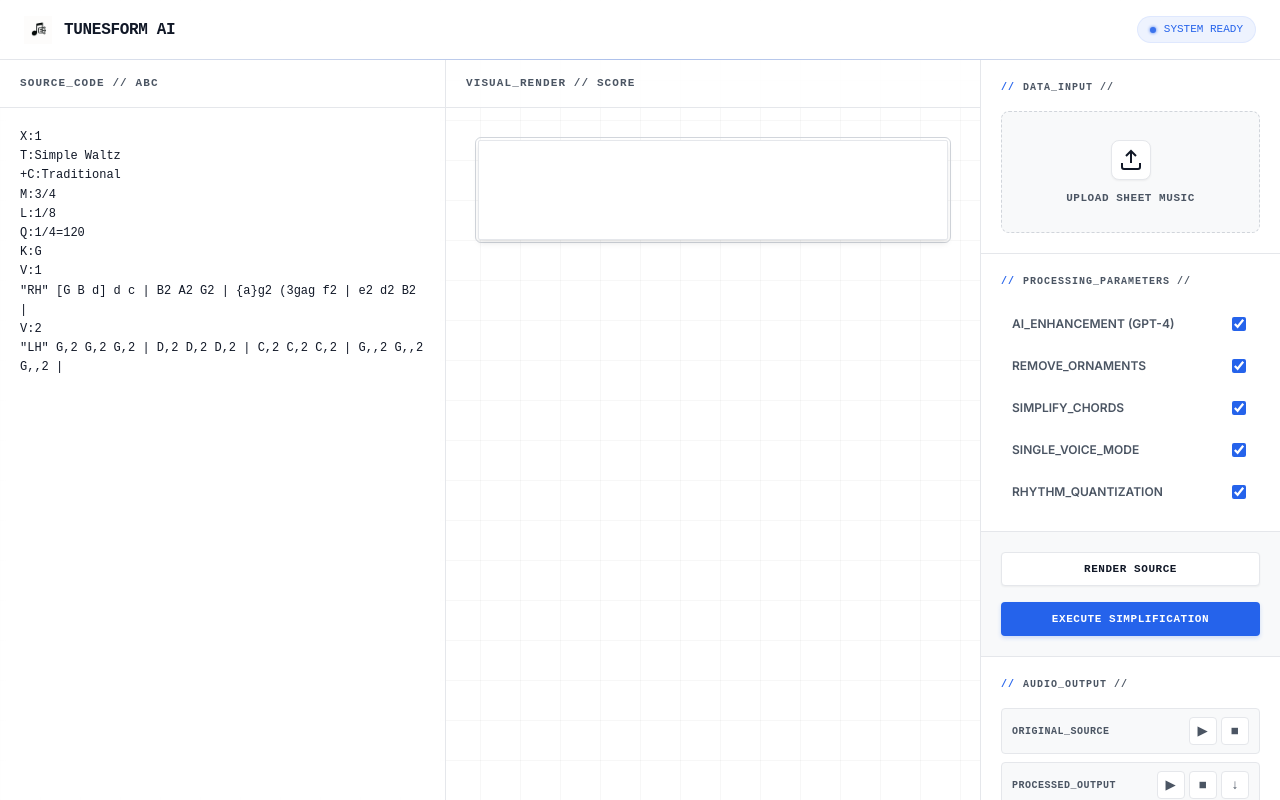
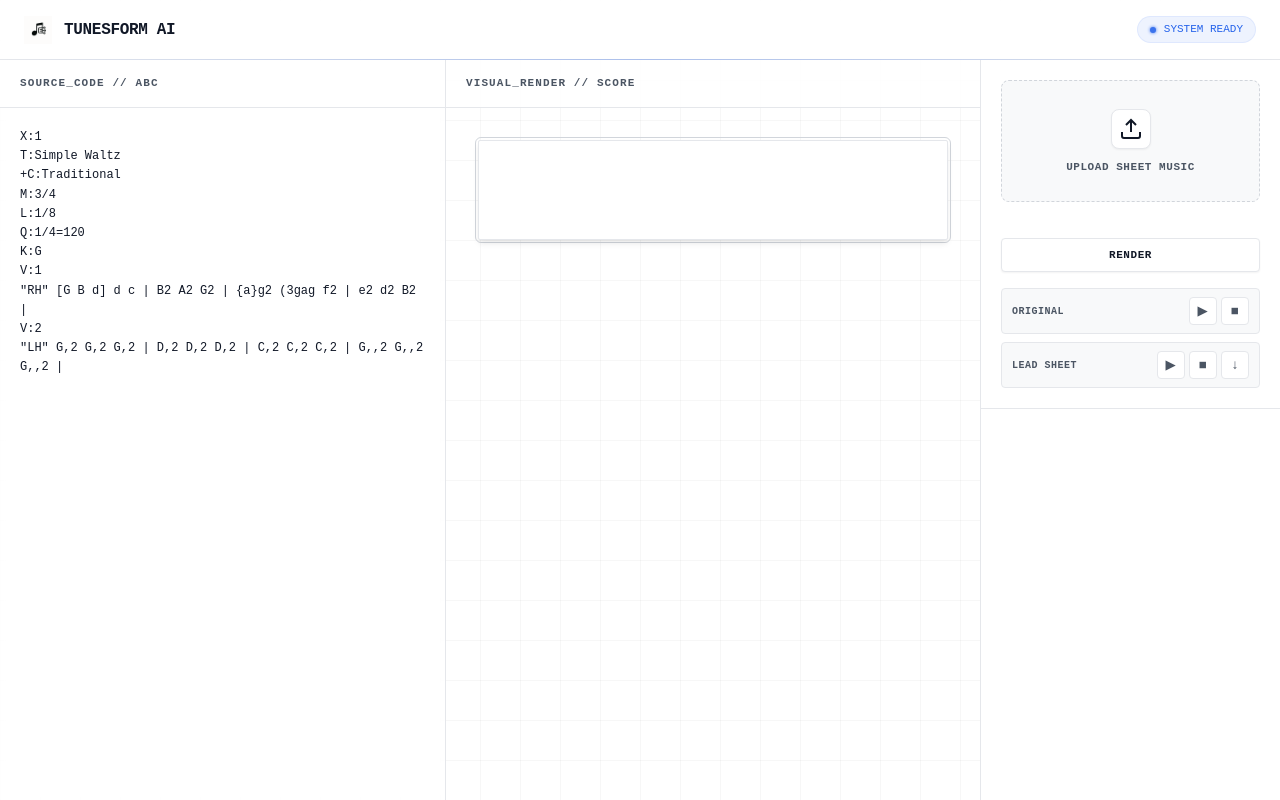
Before and after one commit to zach3141592/Cursor-For-Music-Arranging, a Next.js app: page /arrange in a window 1280 px wide. Built offline with nearby package versions, Linux system fonts and the light colour scheme.

Commit message:
feat: render

```diff
--- a/app/arrange/page.tsx
+++ b/app/arrange/page.tsx
@@ -462,10 +462,9 @@ export default function Home() {
           </section>
         </div>
 
-        {/* Left Sidebar - Settings */}
+        {/* Sidebar */}
         <aside className="sidebar">
           <div className="sidebar-section">
-            <h3 className="sidebar-title">DATA_INPUT //</h3>
             <button
               className="btn-upload-full"
               onClick={handleUploadClick}
@@ -478,7 +477,7 @@ export default function Home() {
                   <line x1="12" y1="3" x2="12" y2="15"/>
                 </svg>
               </div>
-              <span>{isUploading ? 'ANALYZING INPUT...' : 'UPLOAD SHEET MUSIC'}</span>
+              <span>{isUploading ? 'ANALYZING...' : 'UPLOAD SHEET MUSIC'}</span>
             </button>
             <input
               ref={fileInputRef}
@@ -490,7 +489,7 @@ export default function Home() {
             {uploadedImage && (
               <div className="sidebar-preview">
                 <div className="preview-header">
-                  <span>INPUT_PREVIEW</span>
+                  <span>PREVIEW</span>
                   <button className="btn-icon btn-close" onClick={clearUploadedImage} title="Clear">×</button>
                 </div>
                 <img src={uploadedImage} alt="Uploaded sheet music" />
@@ -504,88 +503,32 @@ export default function Home() {
                     {processingInfo.map((info, i) => (
                       <div key={`proc-${i}`} className="terminal-line">EXEC: {info}</div>
                     ))}
-                    <div className="terminal-line">Ready for processing.</div>
+                    <div className="terminal-line">Ready.</div>
                   </div>
                 )}
               </div>
             )}
-          </div>
 
-          <div className="sidebar-section">
-            <h3 className="sidebar-title">PROCESSING_PARAMETERS //</h3>
-            <div className="settings-list">
-              <label className="setting-toggle">
-                <span className="toggle-label">AI_ENHANCEMENT (GPT-4)</span>
-                <input
-                  type="checkbox"
-                  checked={settings.useAI}
-                  onChange={(e) => setSettings({...settings, useAI: e.target.checked})}
-                />
-              </label>
-              <label className="setting-toggle">
-                <span className="toggle-label">REMOVE_ORNAMENTS</span>
-                <input
-                  type="checkbox"
-                  checked={settings.removeOrnaments}
-                  onChange={(e) => setSettings({...settings, removeOrnaments: e.target.checked})}
-                />
-              </label>
-              <label className="setting-toggle">
-                <span className="toggle-label">SIMPLIFY_CHORDS</span>
-                <input
-                  type="checkbox"
-                  checked={settings.reduceChords}
-                  onChange={(e) => setSettings({...settings, reduceChords: e.target.checked})}
-                />
-              </label>
-              <label className="setting-toggle">
-                <span className="toggle-label">SINGLE_VOICE_MODE</span>
-                <input
-                  type="checkbox"
-                  checked={settings.dropSecondaryVoices}
-                  onChange={(e) => setSettings({...settings, dropSecondaryVoices: e.target.checked})}
-                />
-              </label>
-              <label className="setting-toggle">
-                <span className="toggle-label">RHYTHM_QUANTIZATION</span>
-                <input
-                  type="checkbox"
-                  checked={settings.limitRhythm}
-                  onChange={(e) => setSettings({...settings, limitRhythm: e.target.checked})}
-                />
-              </label>
-            </div>
-          </div>
-
-          <div className="sidebar-section sidebar-actions">
+            <div className="sidebar-actions">
               <button
                 className="btn-sidebar btn-render"
                 onClick={handleRenderOriginal}
                 disabled={isLoading || isUploading}
               >
-              RENDER SOURCE
-            </button>
-            <button
-              className="btn-sidebar btn-simplify"
-              onClick={handleSimplifyAndRender}
-              disabled={isLoading || isUploading}
-            >
-              {isLoading ? 'PROCESSING...' : 'EXECUTE SIMPLIFICATION'}
+                RENDER
               </button>
             </div>
 
-          <div className="sidebar-section">
-            <h3 className="sidebar-title">AUDIO_OUTPUT //</h3>
             <div className="playback-controls">
               <div className="playback-row">
-                <span>ORIGINAL_SOURCE</span>
+                <span>ORIGINAL</span>
                 <div className="playback-buttons">
                   <button className="btn-icon" onClick={handlePlayOriginal} title="Play">▶</button>
                   <button className="btn-icon" onClick={handleStopOriginal} title="Stop">■</button>
                 </div>
               </div>
               <div className="playback-row">
-                <span>PROCESSED_OUTPUT</span>
+                <span>LEAD SHEET</span>
                 <div className="playback-buttons">
                   <button className="btn-icon" onClick={handlePlaySimplified} title="Play">▶</button>
                   <button className="btn-icon" onClick={handleStopSimplified} title="Stop">■</button>
--- a/app/globals.css
+++ b/app/globals.css
@@ -260,8 +260,10 @@ html, body {
 }
 
 .sidebar-actions {
-  margin-top: auto;
-  background: var(--surface);
+  display: flex;
+  flex-direction: column;
+  gap: 12px;
+  margin-top: 20px;
 }
 
 /* Layout - Content Area */
```
Lines whose indentation alone changed are shown as unchanged.
